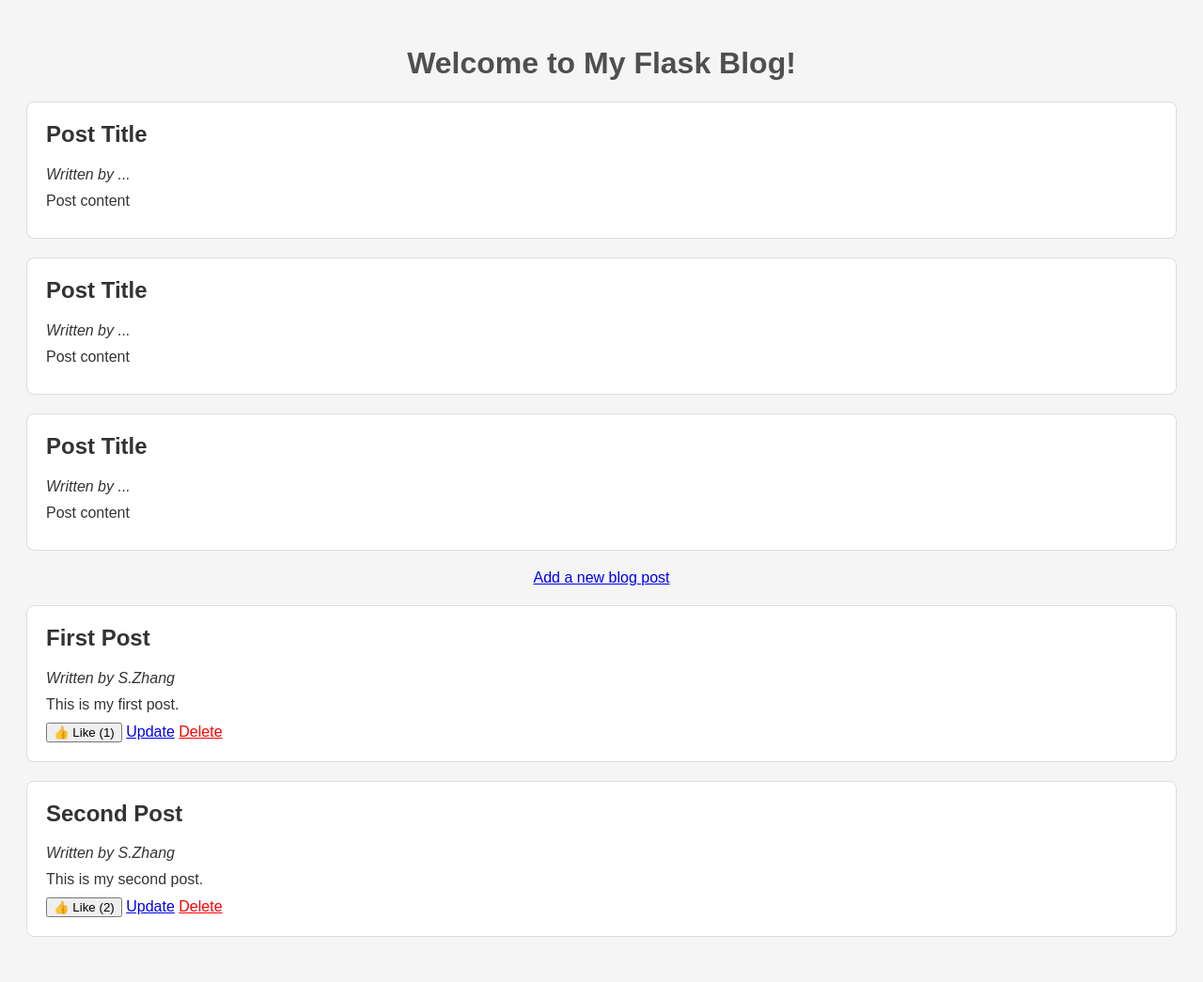
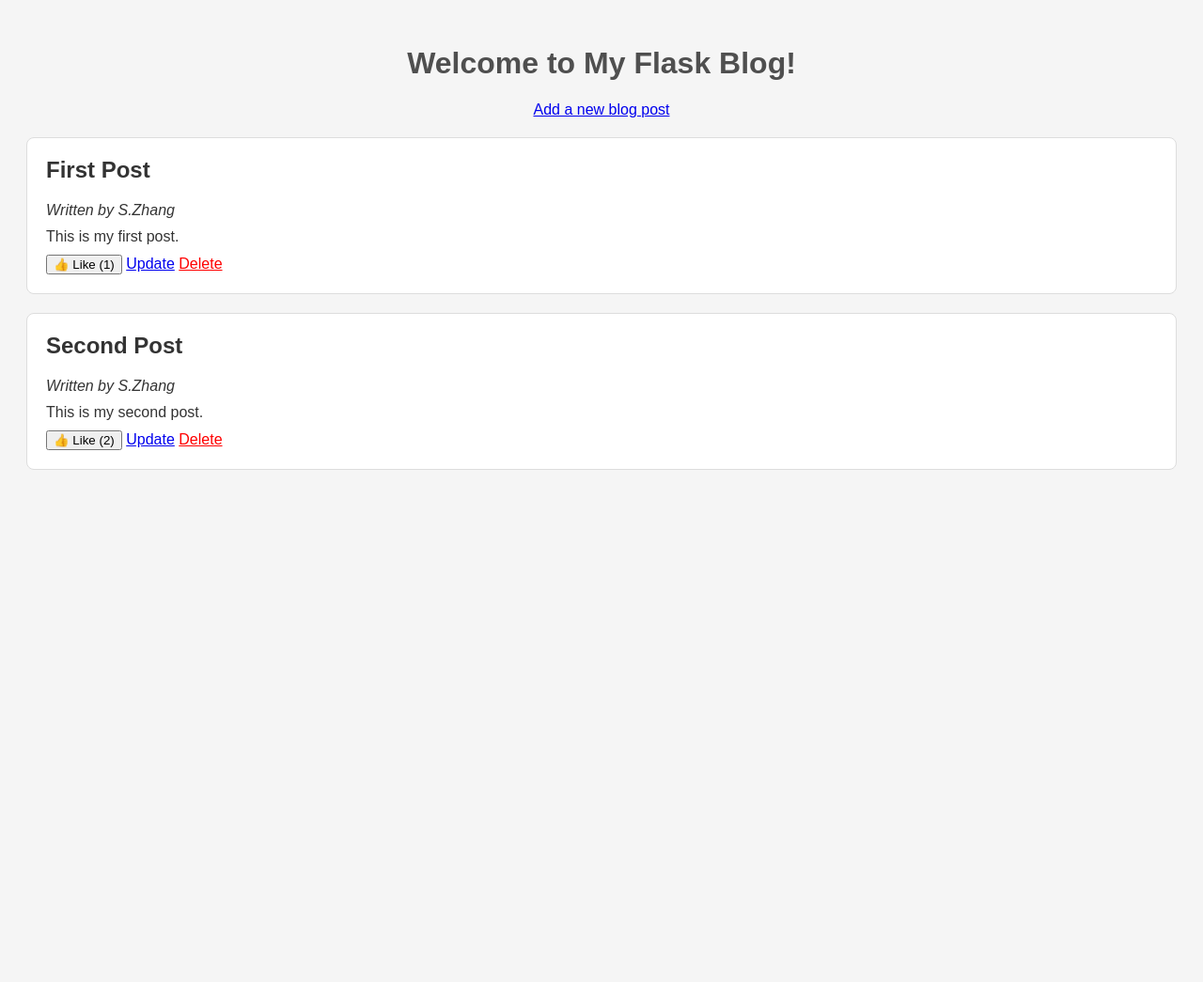
Before and after one commit to SZ-dev-commits/masterblog-flask, a Flask app: page / in a window 1280 px wide. Shown: the whole page at 94% size. After the commit the page ends 500 px from the top, so only its background shows below. Run offline with Flask 3, Linux system fonts and the light colour scheme.

Commit message:
cleanup index template and remove placeholders

```diff
--- a/templates/index.html
+++ b/templates/index.html
@@ -8,45 +8,33 @@
 </head>
 <body>
     <h1>Welcome to My Flask Blog!</h1>
-    <div class="post">
-        <h2>Post Title</h2>
-        <p><em>Written by ...</em></p>
-        <p>Post content</p>
-    </div>
-    <div class="post">
-        <h2>Post Title</h2>
-        <p><em>Written by ...</em></p>
-        <p>Post content</p>
-    </div>
-    <div class="post">
-        <h2>Post Title</h2>
-        <p><em>Written by ...</em></p>
-        <p>Post content</p>
-    </div>
+
+    <!-- Link to add page -->
     <a href="/add" style="display: block; text-align: center; margin-bottom: 20px;">
         Add a new blog post
     </a>
 
+    <!-- Loop through all blog posts -->
     {% for post in posts %}
     <div class="post">
         <h2>{{ post.title }}</h2>
         <p><em>Written by {{ post.author }}</em></p>
         <p>{{ post.content }}</p>
 
-        <!-- Like Button -->
+        <!-- Actions: Like, Update and Delete -->
+        <div class="actions">
             <a href="{{ url_for('like_post', post_id=post.id) }}" style="text-decoration: none;">
                 <button type="button">
                     👍 Like ({{ post.likes | default(0) }})
                 </button>
             </a>
 
-        <!-- Link to Update page -->
             <a href="{{ url_for('update', post_id=post.id) }}">Update</a>
 
-        <!-- Delete link with the specific post id -->
             <a href="{{ url_for('delete', post_id=post.id) }}"
                style="color: red;"
                onclick="return confirm('Are you sure?')">Delete</a>
+        </div>
     </div>
     {% endfor %}
 
```
Lines whose indentation alone changed are shown as unchanged.
